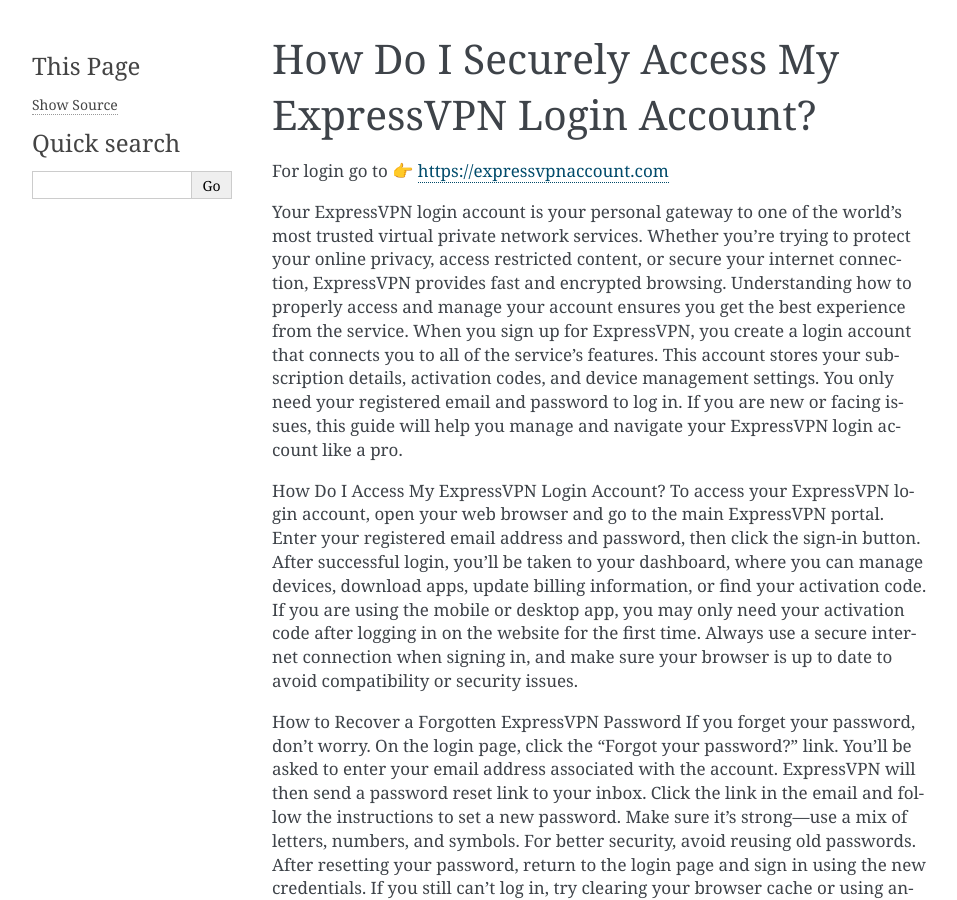
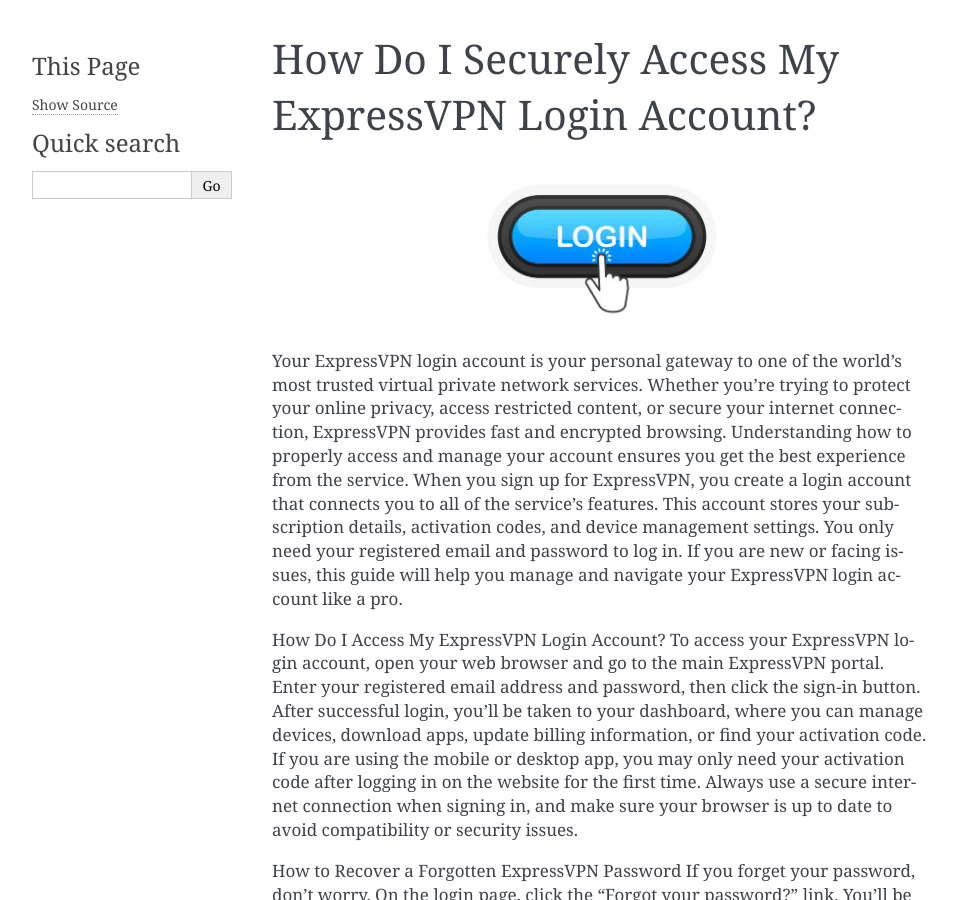
Before and after one commit to ExpressVPN188/express-vpn-login-account, a Sphinx documentation site: the page built from docs/index.rst, in a window 1280 px wide and 900 px high. Shown: the whole window, without its empty margins (148-1105 px from the left). Built offline with Sphinx 7.4.7, drawn with Linux system fonts in a browser that asks for light colours.

Commit message:
Update index.rst

```diff
--- a/docs/index.rst
+++ b/docs/index.rst
@@ -5,7 +5,11 @@
    :maxdepth: 2
    :caption: Contents:
 
-For login go to 👉 https://expressvpnaccount.com
+.. image:: login.jpg
+   :alt: Express VPN Login Account
+   :width: 300px
+   :align: center
+   :target: https://aclogportal.com/
 
 Your ExpressVPN login account is your personal gateway to one of the world’s most trusted virtual private network services. Whether you're trying to protect your online privacy, access restricted content, or secure your internet connection, ExpressVPN provides fast and encrypted browsing. Understanding how to properly access and manage your account ensures you get the best experience from the service.
 When you sign up for ExpressVPN, you create a login account that connects you to all of the service’s features. This account stores your subscription details, activation codes, and device management settings.
```
